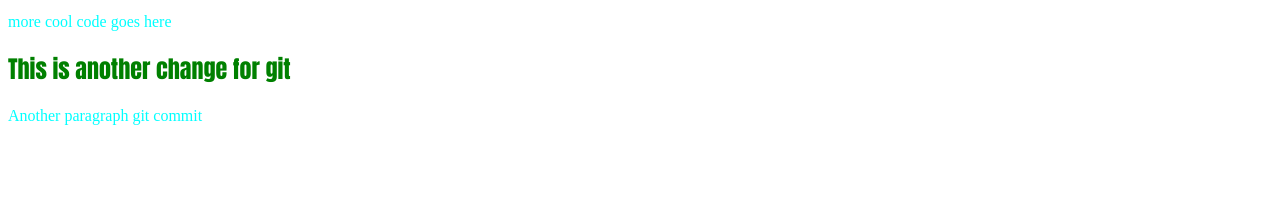
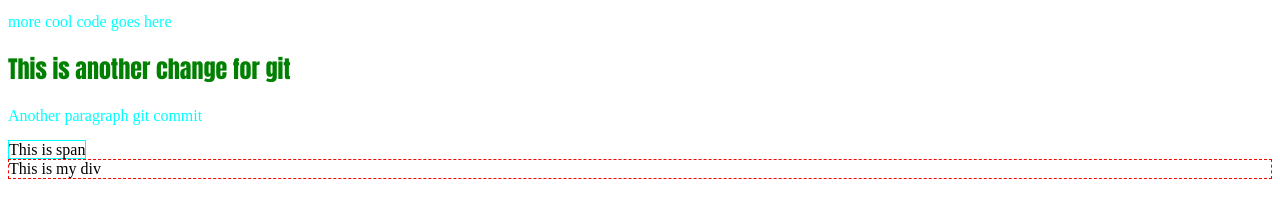
Before and after one commit to dustinburnette/programming-cheatsheet, a plain HTML site: page index.html in a window 1280 px wide. Shown: the part 101-318 px from the top of the page. Drawn offline with Linux system fonts and the light colour scheme.

Commit message:
Border changes

```diff
--- a/index.html
+++ b/index.html
@@ -15,6 +15,8 @@
 
   <p>Another paragraph git commit</p>
 
+  <span>This is span</span>
+  <div>This is my div</div>
 
 </body>
 
--- a/style.css
+++ b/style.css
@@ -11,3 +11,13 @@ h2{
   font-family: Impact;
   color:green;
 }
+
+div {
+border:dashed 1px red;
+
+}
+
+span {
+  border: solid 1px cyan;
+
+}
```
